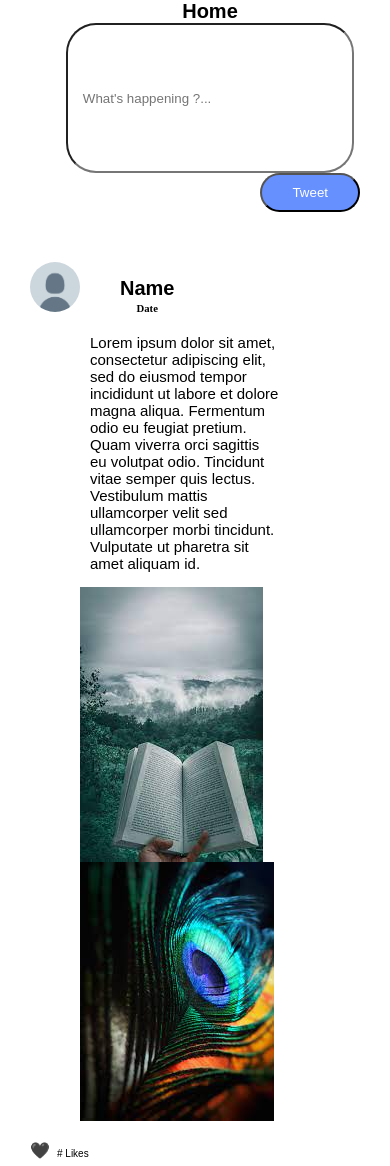
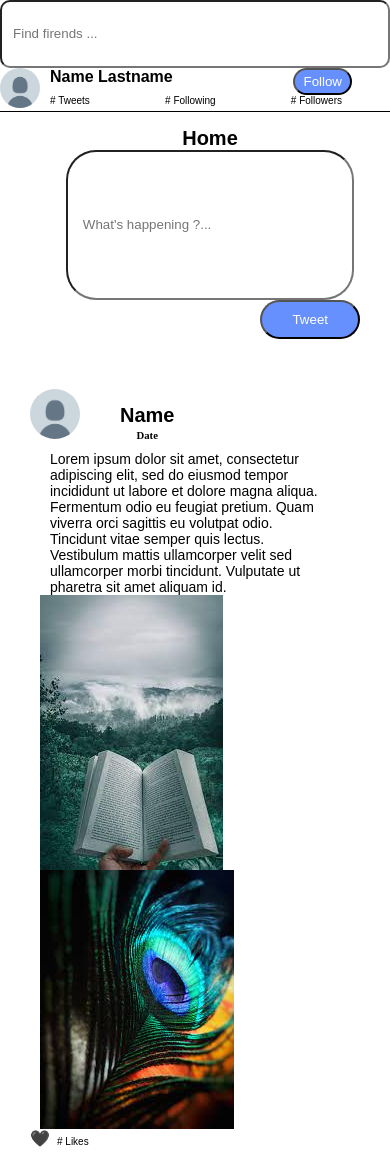
Before and after one commit to MaythamGhaly/twitter-frontandbackend, a PHP site: the page made by Feed page/index.html in a window 390 px wide. Run offline with PHP 8.4, Linux system fonts and the light colour scheme.

Commit message:
add feed page with responsivity

```diff
--- a/Feed page/index.html
+++ b/Feed page/index.html
@@ -8,6 +8,23 @@
     </head>
 
     <body>
+        <section class="phone-search">
+            <input class="search-phone" placeholder="   Find firends ...">
+            <div class="phone-user">
+                <img src="../Profile page/images/PP.png" alt="" class="user-phone-search">
+                <div class="search-info">
+                    <div class="phone-search-name">
+                        <p>Name Lastname</p>
+                        <button class="Follow-user-phone">Follow</button>
+                    </div>
+                    <div class="user-info-phone">
+                        <p># Tweets</p>
+                        <p># Following</p>
+                        <p># Followers</p>
+                    </div>
+                </div>
+            </div>
+        </section>
         <section class="feed-container">
             <section class="left-section">
                 <div class="feed-header">
@@ -35,6 +52,7 @@
                     </div>
                 </div>
             </section>
+
             <section class="right-section">
                 <div class="tweet-section">
                     <p>Home</p>
@@ -49,7 +67,7 @@
                             <h6>Date</h6>
                         </div>
                     </div>
-                    <div class="tweet-text">
+                    <div class="phone-text">
                         <p>Lorem ipsum dolor sit amet, consectetur adipiscing elit, sed do eiusmod tempor incididunt ut
                             labore et dolore magna aliqua. Fermentum odio eu feugiat pretium. Quam viverra orci sagittis eu
                             volutpat odio. Tincidunt vitae semper quis lectus. Vestibulum mattis ullamcorper velit sed
--- a/css/login-signup-style.css
+++ b/css/login-signup-style.css
@@ -388,7 +388,7 @@ p {
 }
 .feed-logo{
     width: 28vw;
-    height: 20vh;
+    height: 28vh;
 }
 .feed-profile{
     display: flex;
@@ -492,6 +492,63 @@ p {
     width: 100%;
     padding-right: 50px;
 }
+.search-phone{
+    width: 100%;
+    height: 8vh;
+    border-radius: 10px;
+}
+.phone-user{
+    display: flex;
+    margin-bottom: 15px;
+    border-bottom: 1px solid black;
+    padding-bottom: 3px;
+}
+.phone-search{
+    border-radius: 100px;
+}
+.user-phone-search{
+    border-radius: 100px;
+    width: 40px;
+    height: 40px;
+}
+.search-info{
+    display: flex;
+    flex-direction: column;
+}
+.phone-search-name{
+    display: flex;
+    justify-content: space-between;
+    width: 80vw;
+}
+.user-info-phone{
+    display: flex;
+    justify-content: space-between;
+}
+.Follow-user-phone{
+    border-radius: 20px;
+    padding: 4px 8px;
+    background-color:rgb(103, 144, 255)  ;
+    color: white;
+}
+.phone-search-name> p{
+    font-family: Arial, Helvetica, sans-serif;
+    color: #000;
+    font-weight: bold;
+}
+.user-info-phone > p{
+    font-family: Arial, Helvetica, sans-serif;
+    font-size: 10px;
+    color: #000;
+}
+.phone-text{
+    margin-left: 10px;
+    margin-top: 10px;
+}
+.phone-text>p{
+    color: #000;
+    font-size: 14px;
+    font-family: Arial, Helvetica, sans-serif;
+}
 /* media query */
 @media (min-width: 768px) {
     .login-page {
@@ -575,4 +632,7 @@ p {
     .Tweet-feed{
         width: 80%;
     }
+    .phone-search{
+        display: none;
+    }
 }
```
